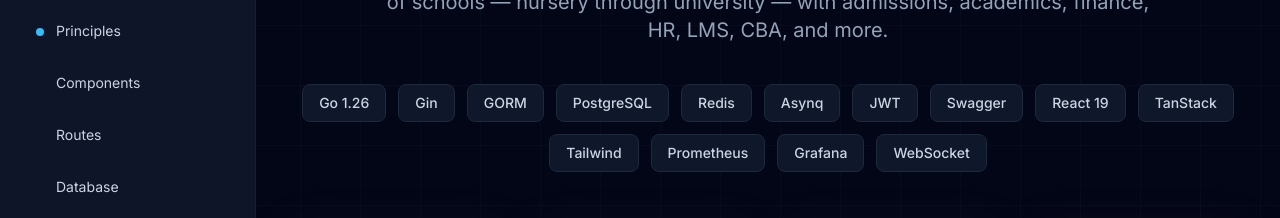
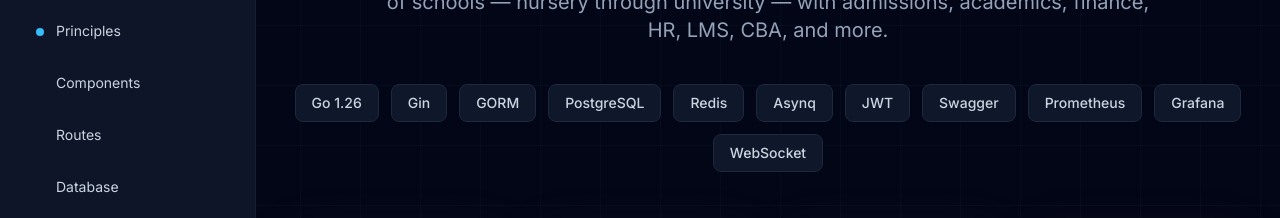
Before and after one commit to Playbit-Tech/Academio, a plain HTML site: page docs/index.html in a window 1280 px wide. Shown: the part 335-553 px from the top of the page. Drawn offline with nearby package versions, Linux system fonts and the light colour scheme; some packages are replaced by stand-ins of ours; no server answers; a script that the page names is missing.

Commit message:
docs: remove frontend tech badges (React 19, TanStack, Tailwind) from hero

```diff
--- a/docs/index.html
+++ b/docs/index.html
@@ -301,9 +301,6 @@
                     <span class="tech-badge px-4 py-2 rounded-lg bg-slate-900 border border-slate-800 text-slate-300 text-sm font-medium">Asynq</span>
                     <span class="tech-badge px-4 py-2 rounded-lg bg-slate-900 border border-slate-800 text-slate-300 text-sm font-medium">JWT</span>
                     <span class="tech-badge px-4 py-2 rounded-lg bg-slate-900 border border-slate-800 text-slate-300 text-sm font-medium">Swagger</span>
-                    <span class="tech-badge px-4 py-2 rounded-lg bg-slate-900 border border-slate-800 text-slate-300 text-sm font-medium">React 19</span>
-                    <span class="tech-badge px-4 py-2 rounded-lg bg-slate-900 border border-slate-800 text-slate-300 text-sm font-medium">TanStack</span>
-                    <span class="tech-badge px-4 py-2 rounded-lg bg-slate-900 border border-slate-800 text-slate-300 text-sm font-medium">Tailwind</span>
                     <span class="tech-badge px-4 py-2 rounded-lg bg-slate-900 border border-slate-800 text-slate-300 text-sm font-medium">Prometheus</span>
                     <span class="tech-badge px-4 py-2 rounded-lg bg-slate-900 border border-slate-800 text-slate-300 text-sm font-medium">Grafana</span>
                     <span class="tech-badge px-4 py-2 rounded-lg bg-slate-900 border border-slate-800 text-slate-300 text-sm font-medium">WebSocket</span>
```
